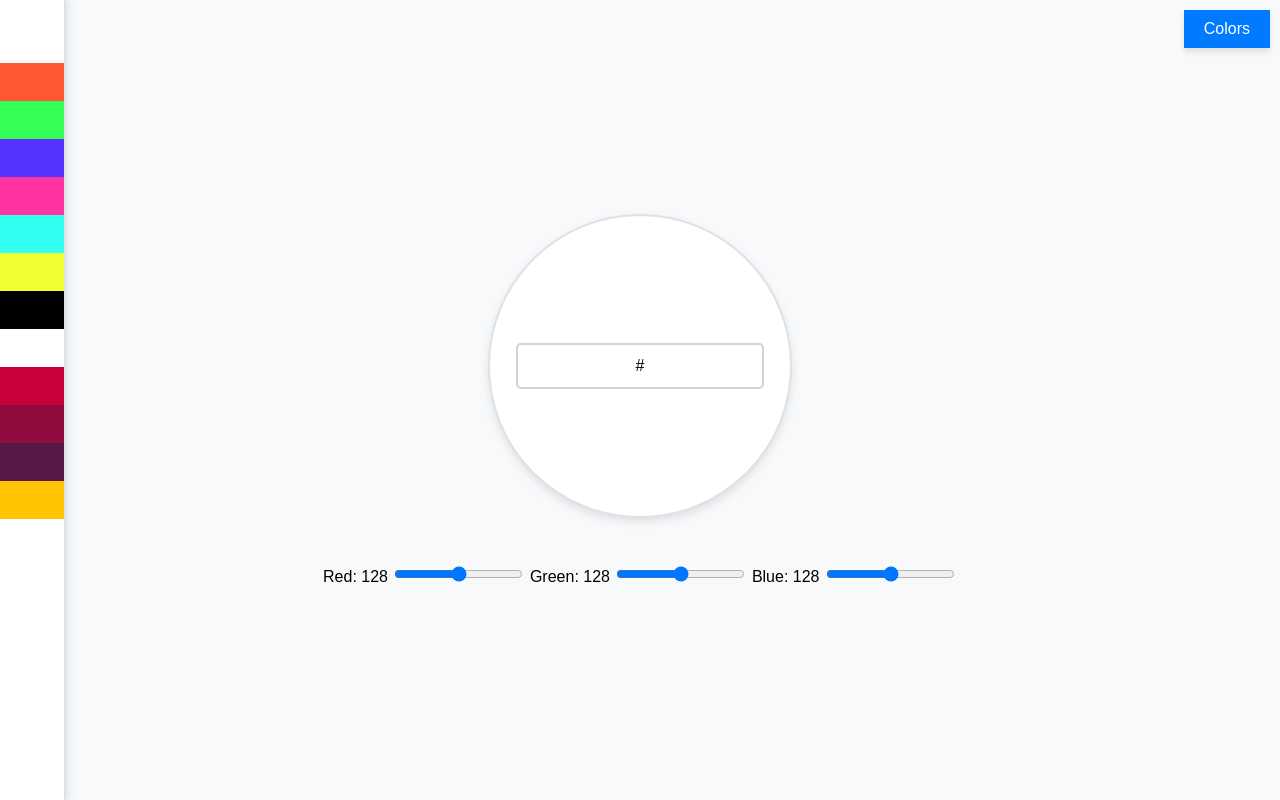
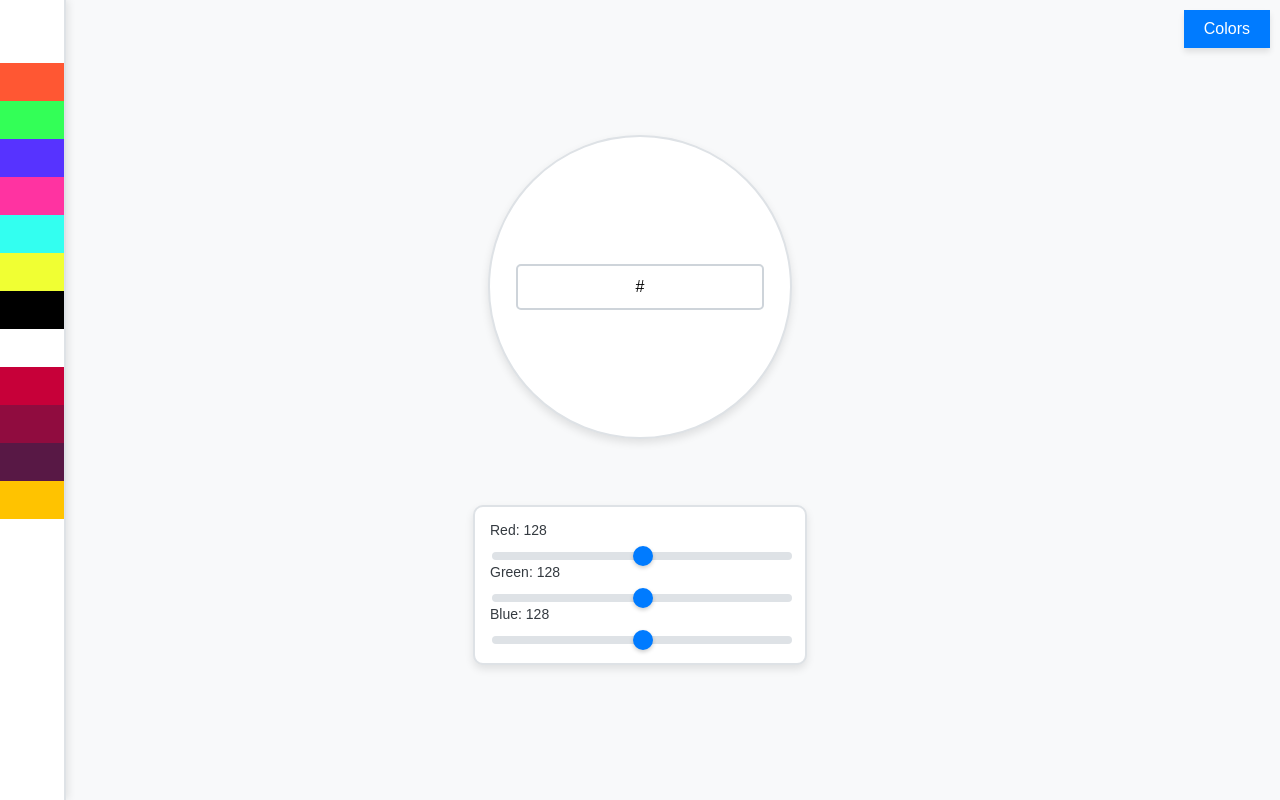
Before and after one commit to omvijaysharma/color-code, a plain HTML site: page index.html in a window 1280 px wide. Drawn offline with Linux system fonts and the light colour scheme.

Commit message:
Update styles.css

```diff
--- a/styles.css
+++ b/styles.css
@@ -11,6 +11,7 @@ body {
     height: 100vh;
     overflow: hidden;
 }
+
 /* Color Box */
 .color-box {
     width: 300px;
@@ -110,3 +111,53 @@ button:hover {
     font-weight: bold;
     text-align: center;
 }
+
+/* Slider Container */
+.slider-container {
+    width: 300px;
+    margin-top: 20px;
+    padding: 15px;
+    background: #ffffff;
+    border: 2px solid #dee2e6;
+    border-radius: 10px;
+    box-shadow: 0 4px 8px rgba(0, 0, 0, 0.1);
+}
+
+.slider-container label {
+    display: block;
+    margin-bottom: 8px;
+    font-size: 14px;
+    color: #343a40;
+}
+
+.slider-container input[type="range"] {
+    width: 100%;
+    -webkit-appearance: none;
+    appearance: none;
+    height: 8px;
+    background: #dee2e6;
+    border-radius: 5px;
+    outline: none;
+    cursor: pointer;
+    transition: background 0.3s ease;
+}
+
+.slider-container input[type="range"]::-webkit-slider-thumb {
+    -webkit-appearance: none;
+    appearance: none;
+    width: 20px;
+    height: 20px;
+    background: #007bff;
+    border-radius: 50%;
+    cursor: pointer;
+    box-shadow: 0 2px 4px rgba(0, 0, 0, 0.2);
+}
+
+.slider-container input[type="range"]::-moz-range-thumb {
+    width: 20px;
+    height: 20px;
+    background: #007bff;
+    border-radius: 50%;
+    cursor: pointer;
+    box-shadow: 0 2px 4px rgba(0, 0, 0, 0.2);
+}
```
